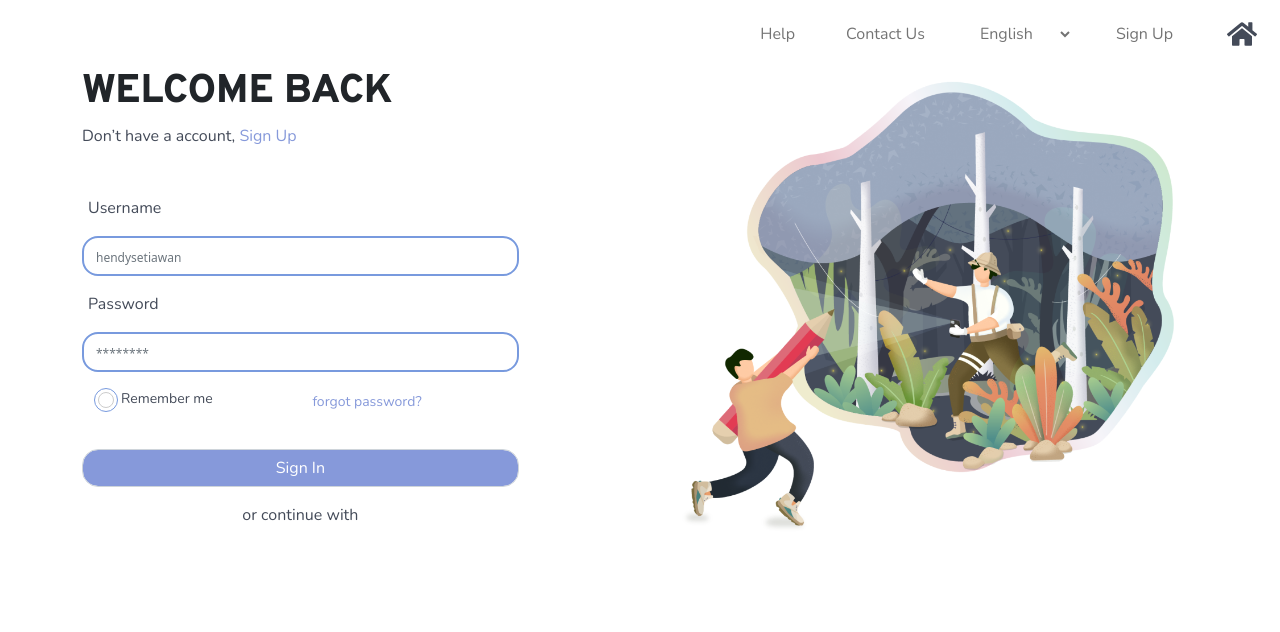
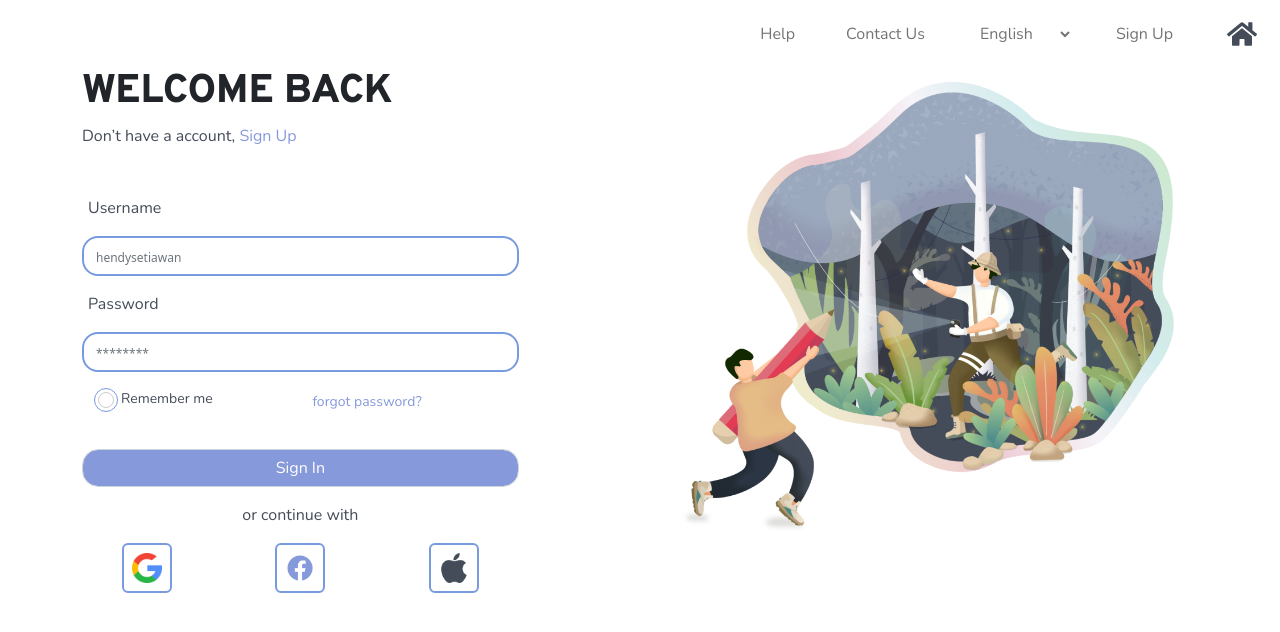
Before and after one commit to HenSetiawan/hensetiawan.github.io, a plain HTML site: page 04-login-page/index.html in a window 1280 px wide. Drawn offline with nearby package versions, Linux system fonts and the light colour scheme; files whose address does not match are found by name.

Commit message:
add social login button

```diff
--- a/04-login-page/index.html
+++ b/04-login-page/index.html
@@ -15,7 +15,7 @@
 
     <link rel="stylesheet" href="./style/index.css" />
 
-    <title>Hello, world!</title>
+    <title>Hens Login Page</title>
   </head>
   <body>
     <nav class="navbar navbar-expand-lg navbar-light">
@@ -106,9 +106,15 @@
             </div>
             <p class="text-center">or continue with</p >
             <div class="row">
-              <div class="col-lg-4"></div>
-              <div class="col-lg-4"></div>
-              <div class="col-lg-4"></div>
+              <div class="col-lg-4 col-4 social-login-container">
+                <img class="social-login" src="./images/google.png" alt="google">
+              </div>
+              <div class="col-lg-4 col-4 social-login-container">
+                <img class="social-login" src="./images/facebook.png" alt="facebook">
+              </div>
+              <div class="col-lg-4 col-4 social-login-container">
+                <img class="social-login" src="./images/apple.png" alt="apple">
+              </div>
             </div>
           </form>
         </div>
--- a/04-login-page/style/index.css
+++ b/04-login-page/style/index.css
@@ -104,10 +104,25 @@ input[type="checkbox"]:checked + label:after {
   border-radius: 16px;
 }
 
+.social-login-container {
+  display: flex;
+  justify-content: center;
+}
+
+.social-login {
+  border: 2px solid #789ade;
+  padding: 8px;
+  border-radius: 6px;
+  box-sizing: border-box;
+  height: 50px !important;
+  width: 50px !important;
+  cursor: pointer;
+}
+
+
 @media only screen and (max-width: 600px) {
   .form-group {
     width: 90% !important;
     margin: auto;
   }
-
 }
```
Also changed, not shown: 04-login-page/images/apple.png (added), 04-login-page/images/facebook.png (added), 04-login-page/images/google.png (added).
